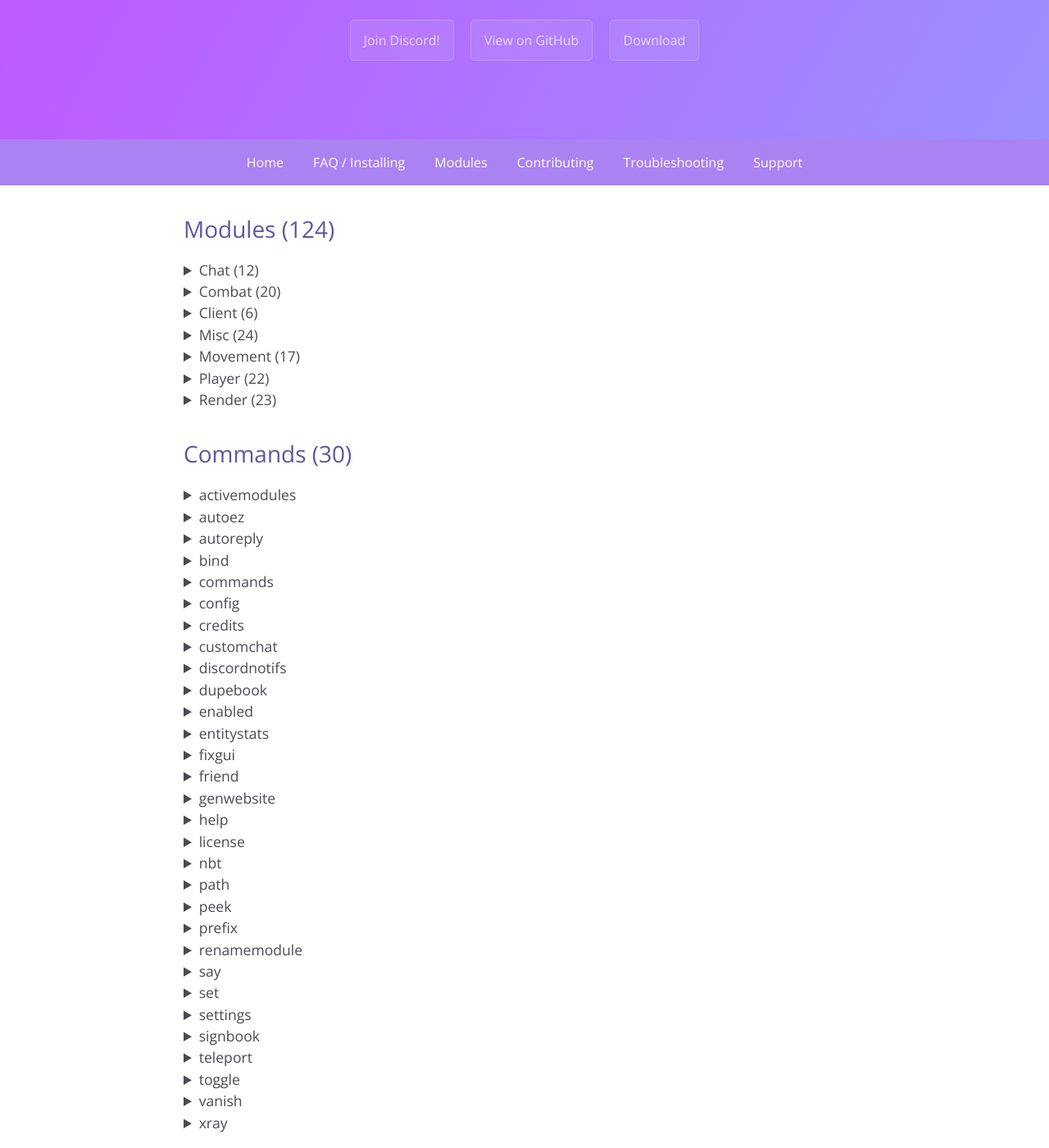
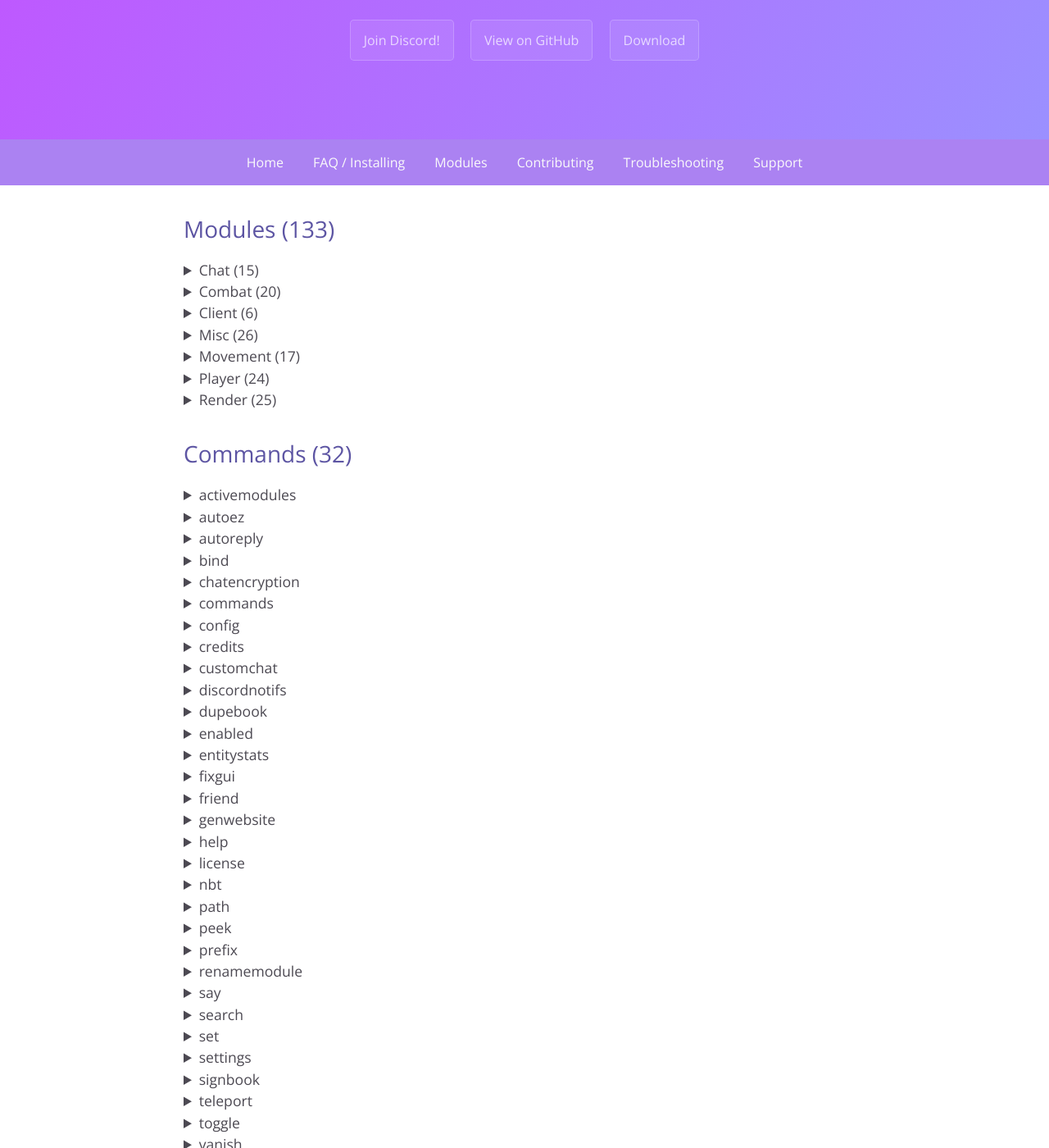
Before and after one commit to kami-blue/website, a Jekyll site: the page built from docs/modules.md, in a window 1280 px wide and 1400 px high, scrolled down 213 px. Shown: the whole window at 82% size. Built offline with Jekyll 4.4.1, drawn with Linux system fonts in a browser that asks for light colours.

Commit message:
update modules page

```diff
--- a/docs/modules.md
+++ b/docs/modules.md
@@ -3,21 +3,24 @@ layout: default
 title: Modules
 description: A list of modules and commands this mod has
 ---
-## Modules (124)
+## Modules (133)
 
 <details>
-    <summary>Chat (12)</summary>
+    <summary>Chat (15)</summary>
     <p><ul>
         <li>AntiSpam<p><i>Removes spam and advertising from the chat</i></p></li>
         <li>AutoQMain<p><i>Automatically does '/queue main' on servers</i></p></li>
         <li>AutoReply<p><i>Automatically replies to messages</i></p></li>
         <li>AutoTPA<p><i>Automatically decline or accept TPA requests</i></p></li>
-        <li>ChatEncryption<p><i>Encrypts and decrypts chat messages (Delimiter %)</i></p></li>
+        <li>ChatEncryption<p><i>Encrypts and decrypts chat messages</i></p></li>
+        <li>ChatFilter<p><i>Filters custom words or phrases from the chat</i></p></li>
         <li>ChatTimestamp<p><i>Shows the time a message was sent beside the message</i></p></li>
         <li>CustomChat<p><i>Add a custom suffix to the end of your message!</i></p></li>
         <li>DiscordNotifs<p><i>Sends your chat to a set Discord channel</i></p></li>
         <li>FancyChat<p><i>Makes messages you send fancy</i></p></li>
         <li>FormatChat<p><i>Add colour and linebreak support to upstream chat packets</i></p></li>
+        <li>FriendHighlight<p><i>Highlights your friends names in chat</i></p></li>
+        <li>LoginMessage<p><i>Sends a given message to public chat on login.</i></p></li>
         <li>PortalChat<p><i>Allows you to open GUIs in portals</i></p></li>
         <li>Spammer<p><i>Spams text from a file on a set delay into the chat</i></p></li>
     </ul></p>
@@ -59,10 +62,11 @@ description: A list of modules and commands this mod has
     </ul></p>
 </details>
 <details>
-    <summary>Misc (24)</summary>
+    <summary>Misc (26)</summary>
     <p><ul>
         <li>AntiAFK<p><i>Prevents being kicked for AFK</i></p></li>
         <li>AntiBookKick<p><i>Prevents being kicked by clicking on books</i></p></li>
+        <li>AntiDisconnect<p><i>Are you sure you want to disconnect?</i></p></li>
         <li>AntiWeather<p><i>Removes rain from your world</i></p></li>
         <li>AutoFish<p><i>Automatically catch fish</i></p></li>
         <li>AutoNametag<p><i>Automatically nametags entities</i></p></li>
@@ -110,7 +115,7 @@ description: A list of modules and commands this mod has
     </ul></p>
 </details>
 <details>
-    <summary>Player (22)</summary>
+    <summary>Player (24)</summary>
     <p><ul>
         <li>AntiForceLook<p><i>Stops server packets from turning your head</i></p></li>
         <li>AutoArmour<p><i>Automatically equips armour</i></p></li>
@@ -119,11 +124,13 @@ description: A list of modules and commands this mod has
         <li>EndTeleport<p><i>Allows for teleportation when going through end portals</i></p></li>
         <li>Fastbreak<p><i>Nullifies block hit delay</i></p></li>
         <li>Freecam<p><i>Leave your body and trascend into the realm of the gods</i></p></li>
+        <li>HungerOverlay<p><i>Displays a helpful overlay over your hunger bar.</i></p></li>
         <li>LagNotifier<p><i>Displays a warning when the server is lagging</i></p></li>
         <li>LiquidInteract<p><i>Place blocks on liquid!</i></p></li>
         <li>NoBreakAnimation<p><i>Prevents block break animation server side</i></p></li>
         <li>NoEntityTrace<p><i>Blocks entities from stopping you from mining</i></p></li>
         <li>NoFall<p><i>Prevents fall damage</i></p></li>
+        <li>NoGlitchBlocks<p><i>Prevents blocks desyncing and creating ghost blocks</i></p></li>
         <li>NoPacketKick<p><i>Suppress network exceptions and prevent getting kicked</i></p></li>
         <li>NoSwing<p><i>Cancels server and client swinging packets</i></p></li>
         <li>PacketCancel<p><i>Cancels specific packets used for various actions</i></p></li>
@@ -131,15 +138,16 @@ description: A list of modules and commands this mod has
         <li>PortalGodMode<p><i>Don't take damage in portals</i></p></li>
         <li>Scaffold<p><i>Places blocks under you</i></p></li>
         <li>Timer<p><i>Changes your client tick speed</i></p></li>
-        <li>TpsSync<p><i>Synchronizes some actions with the server TPS</i></p></li>
+        <li>TpsSync<p><i>Synchronizes block states with the server TPS</i></p></li>
         <li>XCarry<p><i>Store items in crafting slots</i></p></li>
         <li>YawLock<p><i>Locks your camera yaw</i></p></li>
     </ul></p>
 </details>
 <details>
-    <summary>Render (23)</summary>
+    <summary>Render (25)</summary>
     <p><ul>
         <li>AntiFog<p><i>Disables or reduces fog</i></p></li>
+        <li>AntiOverlay<p><i>Prevents rendering of fire, water and block texture overlays.</i></p></li>
         <li>ArmourHUD<p><i>Displays your armour and it's durability on screen</i></p></li>
         <li>ArmourHide<p><i>Hides the armour on selected entities</i></p></li>
         <li>BoxESP<p><i>Draws a box around small entities</i></p></li>
@@ -155,6 +163,7 @@ description: A list of modules and commands this mod has
         <li>Nametags<p><i>Draws descriptive nametags above entities</i></p></li>
         <li>NoHurtCam<p><i>Disables the 'hurt' camera effect</i></p></li>
         <li>NoRender<p><i>Ignore entity spawn packets</i></p></li>
+        <li>Search<p><i>Highlights blocks in the world</i></p></li>
         <li>ShulkerPreview<p><i>Previews shulkers in the game GUI</i></p></li>
         <li>StorageESP<p><i>Draws nice little lines around storage items</i></p></li>
         <li>TabFriends<p><i>Highlights friends in the tab menu</i></p></li>
@@ -165,7 +174,7 @@ description: A list of modules and commands this mod has
     </ul></p>
 </details>
 
-## Commands (30)
+## Commands (32)
 
 <details>
     <summary>activemodules</summary>
@@ -189,6 +198,12 @@ description: A list of modules and commands this mod has
     <summary>bind</summary>
     <p><ul>
         <li>Binds a module to a key, or allows you to change modifier options<p><i>Aliases: []</i></p></li>
+    </ul></p>
+</details>
+<details>
+    <summary>chatencryption</summary>
+    <p><ul>
+        <li>Allows you to customize ChatEncryption's delimiter<p><i>Aliases: [delimiter]</i></p></li>
     </ul></p>
 </details>
 <details>
@@ -306,6 +321,12 @@ description: A list of modules and commands this mod has
     </ul></p>
 </details>
 <details>
+    <summary>search</summary>
+    <p><ul>
+        <li>Allows you to add or remove blocks from the &fSearch &7module<p><i>Aliases: []</i></p></li>
+    </ul></p>
+</details>
+<details>
     <summary>set</summary>
     <p><ul>
         <li>Change the setting of a certain module<p><i>Aliases: []</i></p></li>
```
Also changed, not shown: other parts of docs/modules.md (+1 -0 lines).
